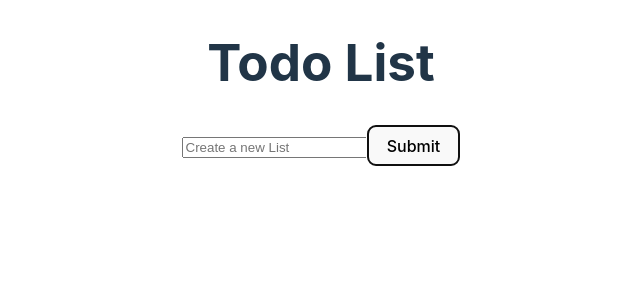
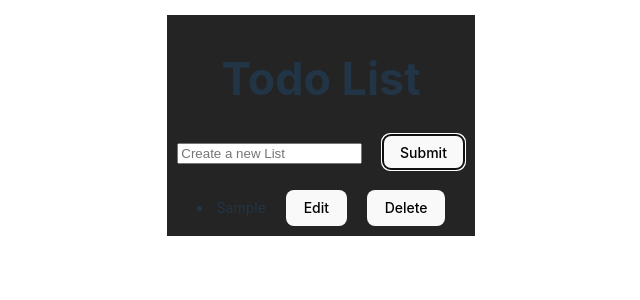
Before and after one commit to Cakeza007/TodoList, a React (Vite) app: page / in a window 1280 px wide. Both pictures are taken after typing "Sample" into the empty fields and a click on the button "Submit". Shown: the top 300 px of the page, without its empty margins (319-959 px from the left). Built offline with nearby package versions, Linux system fonts and the light colour scheme.

Commit message:
todo day 13

```diff
--- a/src/App.jsx
+++ b/src/App.jsx
@@ -4,19 +4,60 @@ import Input from "./Input.jsx";
 import AddList from "./List.jsx";
 
 function TodoList() {
-  // const [List, setList] = useState([]);
-  // const [InputList, setInputList] = useState();
-  // const [Edit, setEdit] = useState();
+  const [List, setList] = useState([]);
+  const [InputList, setInputList] = useState();
+  const [Edit, setEdit] = useState();
 
+  const onSubmit = () => {
+    if (Edit != null) {
+      const newList = List.map((e, i) => {
+        if (i === Edit) return InputList;
+        return e;
+      });
+      setList(newList);
+      setInputList("");
+      setEdit(undefined);
+    } else {
+      if (InputList.length) setList([...List, InputList]);
+      setInputList("");
+      console.log(List);
+    }
+  };
 
+  const onEdit = (index) => {
+    const value = List.find((_, i) => i === index);
+    if (value) setInputList(value);
+    setEdit(index);
+  };
 
-
+  const Delete = (index) => {
+    const newList = List.filter((_, i) => i !== index);
+    setList(newList);
+  };
 
   return (
-    <>
-      <Input />
-      <AddList />
-    </>
+    <Layout
+      style={{
+        margin: "15px 80px",
+        padding: 10,
+        minHeight: 220,
+        backgroundColor: "#242424",
+      }}
+    >
+      <div>
+        <Input
+          onSubmit={onSubmit}
+          InputList={InputList}
+          setInputList={setInputList}
+        />
+      </div>
+      <div>
+        <AddList
+          List={List}
+          Delete={Delete}
+          onEdit={onEdit} />
+      </div>
+    </Layout>
   );
 }
 
--- a/src/Input.jsx
+++ b/src/Input.jsx
@@ -1,42 +1,18 @@
-//ช่อง input กับปุ่ม submit
+import { Layout, Form } from "antd";
 
-
-import { Layout, Form } from "antd";
-import { useState } from "react";
-
-function TodoList() {
-  const [List, setList] = useState([]);
-  const [InputList, setInputList] = useState();
-  const [Edit, setEdit] = useState();
-
-  const OnSubmit = () => {
-    if (Edit != null) {
-      const newList = List.map((e, i) => {
-        if (i === Edit) return InputList;
-        return e;
-      });
-      setList(newList);
-      setInputList("");
-      setEdit(undefined);
-    } else {
-      if (InputList.length) setList([...List, InputList]);
-      setInputList("");
-      console.log(List);
-    }
-  };
-
-
+function TodoInput({ onSubmit, InputList, setInputList }) {
   return (
     <div>
       <h1>Todo List</h1>
       <input
+        type="text"
         value={InputList}
         onChange={(e) => setInputList(e.target.value)}
         placeholder="Create a new List"
       />
-    <button onClick={OnSubmit}>Submit</button>
+      <button onClick={onSubmit} style={{marginLeft: "20px"}}>Submit</button>
     </div>
   );
 }
 
-export default TodoList;
+export default TodoInput;
--- a/src/List.jsx
+++ b/src/List.jsx
@@ -4,35 +4,19 @@
 import { Layout, Form } from "antd";
 import { useState } from "react";
 
-function TodoList() {
-  const [InputList, setInputList] = useState();
-  const [Edit, setEdit] = useState();
-  const [List, setList] = useState([]);
-
-  const onEdit = (index) => {
-    const value = List.find((_, i) => i === index);
-    if (value) setInputList(value);
-    setEdit(index);
-  };
-
-  const Delete = (index) => {
-    const newList = List.filter((_, i) => i !== index);
-    setList(newList);
-  };
-
-
+function List({List, Delete, onEdit}) {
 return (
   <div>
     {List.map((e, index) => {
       return (
         <li key={index}>
           {e}
-          <button onClick={() => onEdit(index)}>Edit</button>
-          <button onClick={() => Delete(index)}>Delete</button>
+          <button onClick={() => onEdit(index)} style={{marginLeft: "20px"}}>Edit</button>
+          <button onClick={() => Delete(index)} style={{marginLeft: "20px" , marginTop: "20px"}}>Delete</button>
         </li>
       );
     })}
   </div>
 );
 }
-export default TodoList;
+export default List;
```
Lines whose indentation alone changed are shown as unchanged.
